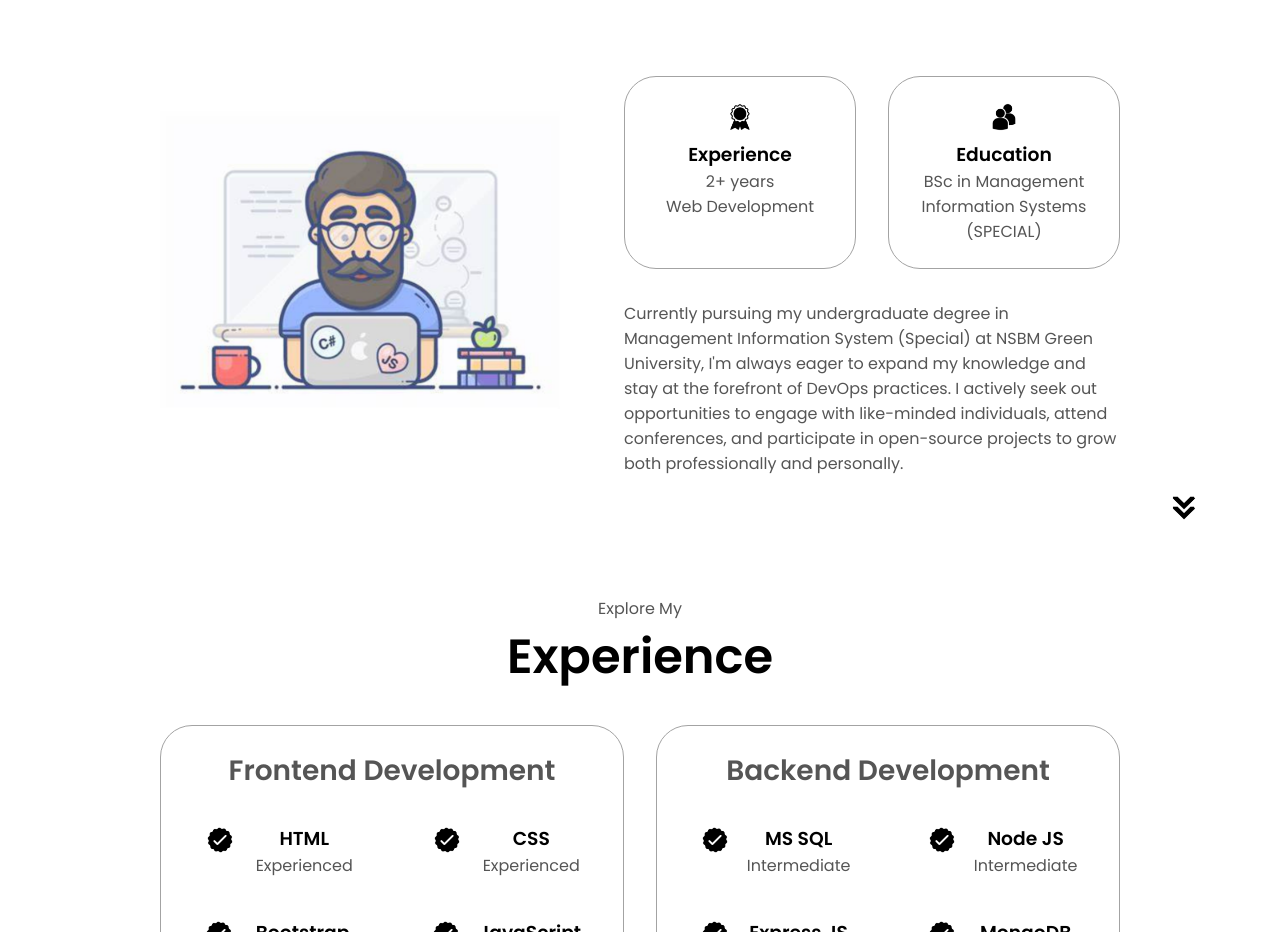
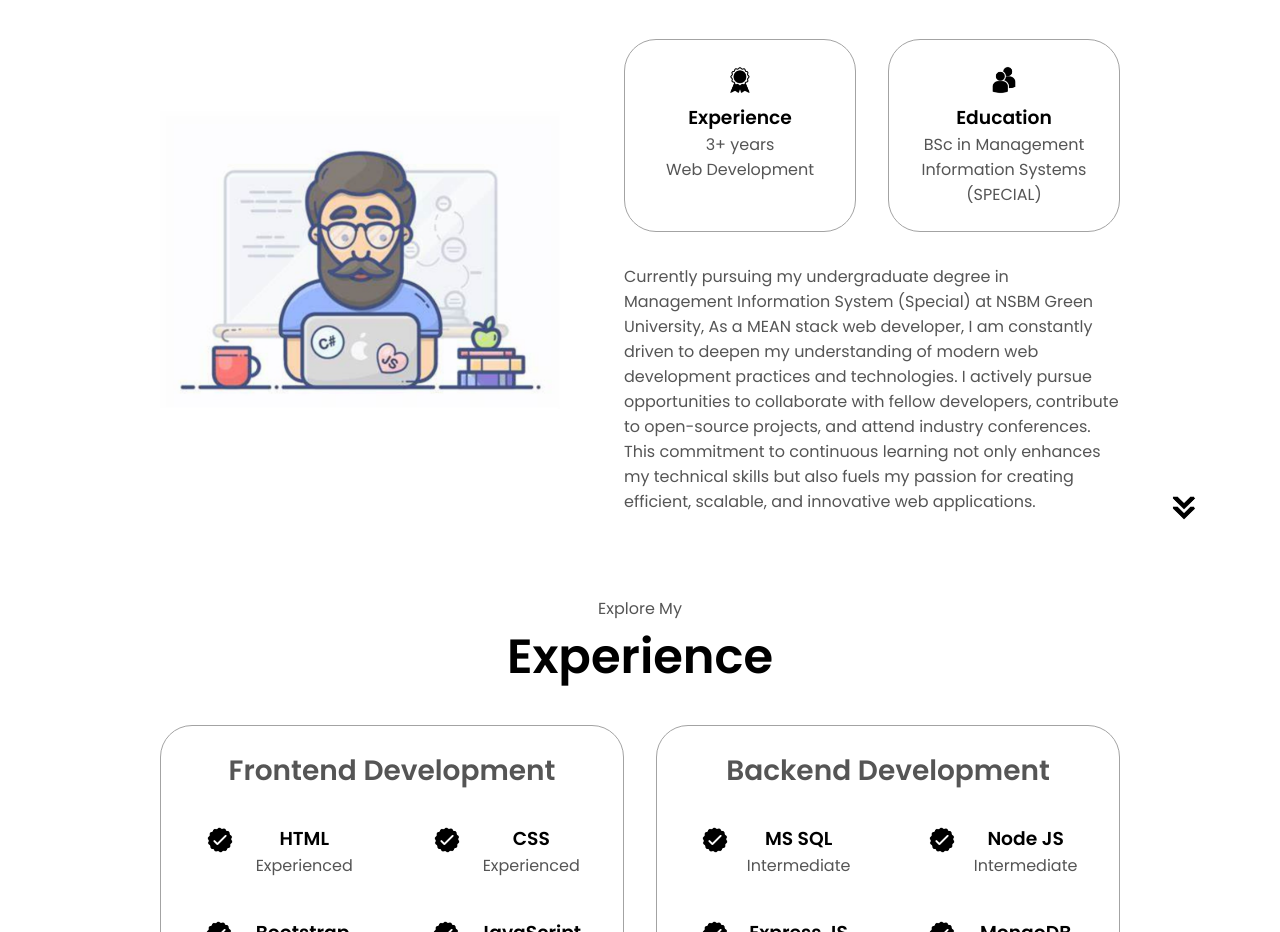
Before and after one commit to ISHANKA-git/IZAa-Portfolio, a plain HTML site: page index.html in a window 1280 px wide. Shown: the part 1100-2032 px from the top of the page. Drawn offline with Linux system fonts and the light colour scheme.

Commit message:
Update index.html

```diff
--- a/index.html
+++ b/index.html
@@ -92,7 +92,7 @@
                 class="icon"
               />
               <h3>Experience</h3>
-              <p>2+ years <br />Web Development</p>
+              <p>3+ years <br />Web Development</p>
             </div>
             <div class="details-container">
               <img
@@ -106,10 +106,7 @@
           </div>
           <div class="text-container">
             <p>
-              Currently pursuing my undergraduate degree in Management Information System (Special) at NSBM Green University, I'm
-              always eager to expand my knowledge and stay at the forefront of DevOps practices. I actively seek out opportunities to
-              engage with like-minded individuals, attend conferences, and participate in open-source projects to grow both
-              professionally and personally.
+              Currently pursuing my undergraduate degree in Management Information System (Special) at NSBM Green University, As a MEAN stack web developer, I am constantly driven to deepen my understanding of modern web development practices and technologies. I actively pursue opportunities to collaborate with fellow developers, contribute to open-source projects, and attend industry conferences. This commitment to continuous learning not only enhances my technical skills but also fuels my passion for creating efficient, scalable, and innovative web applications.
 
             </p>
           </div>
```
